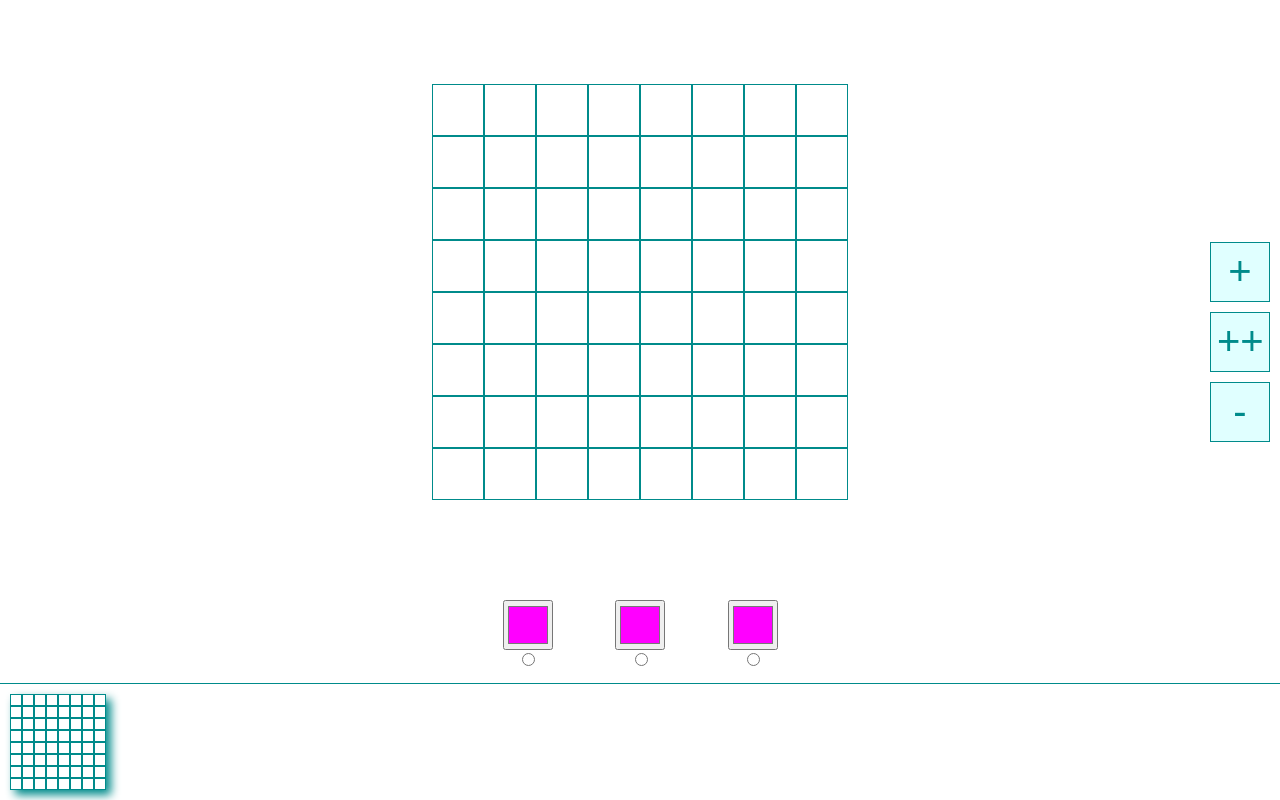
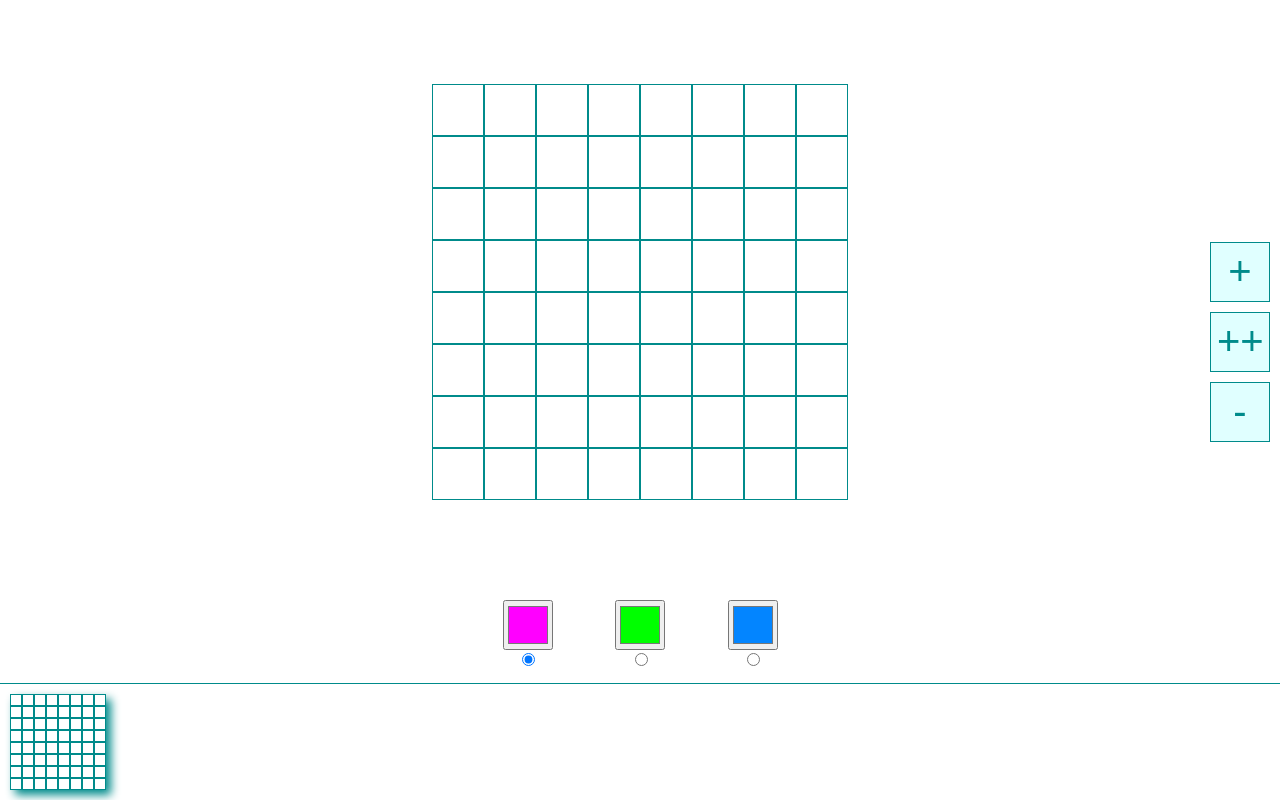
Before and after one commit to chris-schmitz/matrix-animator-client-2, a React (Create React App) app: page / in a window 1280 px wide. Built offline with nearby package versions, Linux system fonts and the light colour scheme.

Commit message:
WIP: gets Animator tests working

```diff
--- a/src/components/WorkArea.js
+++ b/src/components/WorkArea.js
@@ -8,16 +8,24 @@ export default function WorkArea({
                                      handleDeleteFrameRequest,
                                      handleDuplicateFrameRequest
                                  }) {
-    const [activeColor, setActiveColor] = useState("#FF00FF")
+    const [pickers, setPickers] = useState({activeIndex: 0, color: ['#FF00FF', '#00ff00', '#0385ff']})
 
     function handlePixelClick(rowIndex, columnIndex) {
         const colors = animationFrame.gridColors.slice()
-        colors[rowIndex * animationFrame.width + columnIndex] = activeColor
+        colors[rowIndex * animationFrame.width + columnIndex] = pickers.color[pickers.activeIndex]
         handleAnimationFrameUpdate(animationFrame.id, colors)
     }
 
-    function handleSetActiveColor(event) {
-        setActiveColor(event.target.value)
+    function storePickerColor(color, pickerIndex) {
+        const pickersUpdate = {...pickers}
+        pickersUpdate.color[pickerIndex] = color
+        setPickers(pickersUpdate)
+    }
+
+    function handleSetActiveColor(pickerIndex) {
+        const pickersUpdate = {...pickers}
+        pickersUpdate.activeIndex = pickerIndex
+        setPickers(pickersUpdate)
     }
 
     return (
@@ -35,28 +43,52 @@ export default function WorkArea({
                     <input
                         data-testid="color-picker"
                         type="color"
-                        value={activeColor}
-                        onChange={handleSetActiveColor}
+                        value={pickers.color[0]}
+                        onChange={(event) => {
+                            storePickerColor(event.target.value, 0)
+                        }}
                     />
-                    <input type="radio"/>
+                    <input
+                        name="pickerActivator"
+                        type="radio"
+                        data-testid="color-picker-activator"
+                        checked={pickers.activeIndex === 0}
+                        onChange={() => handleSetActiveColor(0)}
+                    />
                 </div>
                 <div className="palette-button-group">
                     <input
                         data-testid="color-picker"
                         type="color"
-                        value={activeColor}
-                        onChange={handleSetActiveColor}
+                        value={pickers.color[1]}
+                        onChange={(event) => {
+                            storePickerColor(event.target.value, 1)
+                        }}
                     />
-                    <input type="radio"/>
+                    <input
+                        name="pickerActivator"
+                        type="radio"
+                        data-testid="color-picker-activator"
+                        checked={pickers.activeIndex === 1}
+                        onChange={() => handleSetActiveColor(1)}
+                    />
                 </div>
                 <div className="palette-button-group">
                     <input
                         data-testid="color-picker"
                         type="color"
-                        value={activeColor}
-                        onChange={handleSetActiveColor}
+                        value={pickers.color[2]}
+                        onChange={(event) => {
+                            storePickerColor(event.target.value, 2)
+                        }}
                     />
-                    <input type="radio"/>
+                    <input
+                        name="pickerActivator"
+                        type="radio"
+                        data-testid="color-picker-activator"
+                        checked={pickers.activeIndex === 2}
+                        onChange={() => handleSetActiveColor(2)}
+                    />
                 </div>
             </div>
 
```
Also changed, not shown: 1 other file (tests, documents, lock files or other folders).
